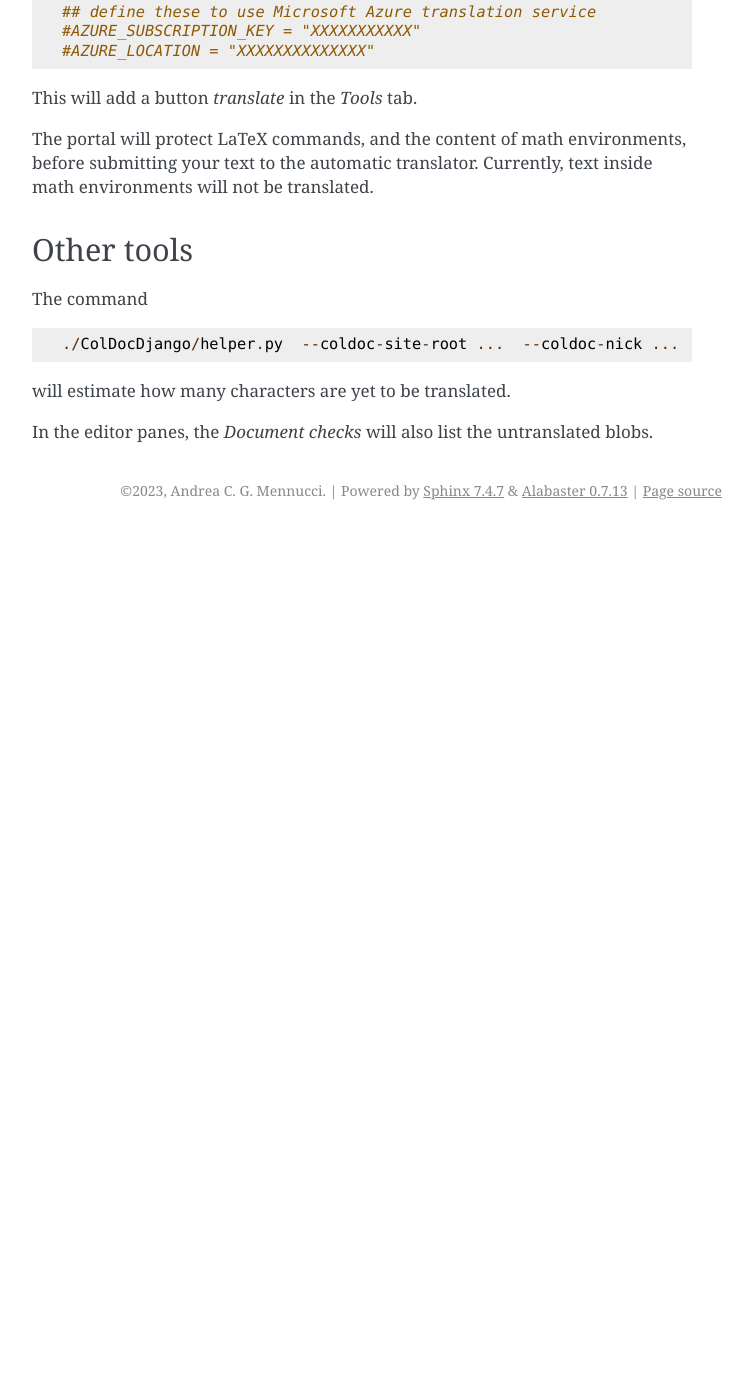
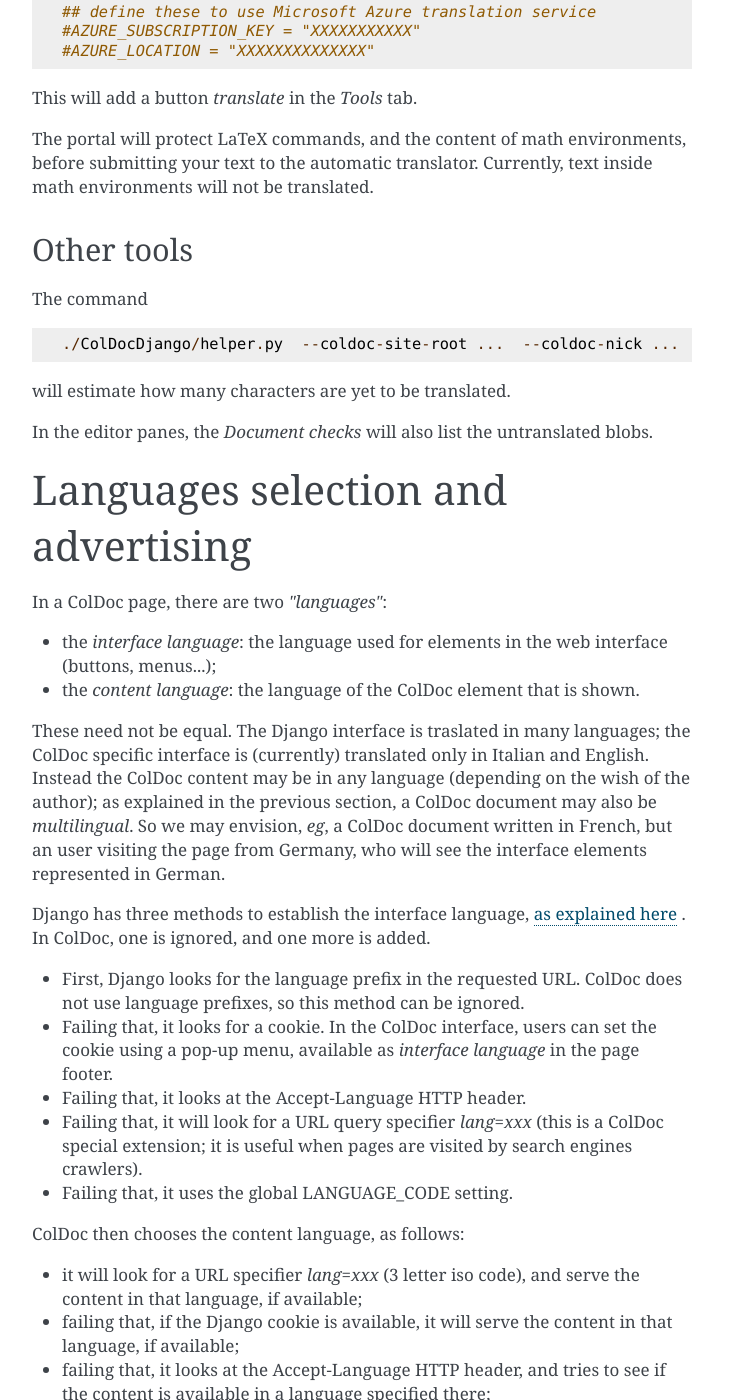
Before and after one commit to mennucc/ColDoc_project, a Sphinx documentation site: the page built from docs/source/multilingual.rst, in a window 1280 px wide and 1400 px high, scrolled down 3083 px. Shown: the whole window, without its empty margins (388-1140 px from the left). Built offline with Sphinx 7.4.7, drawn with Linux system fonts in a browser that asks for light colours; before the commit the page ends 3613 px from its top, so only the background shows below that; some of the changed text lies outside the part shown.

Commit message:
document language selection for `interface` and `content`

```diff
--- a/docs/source/multilingual.rst
+++ b/docs/source/multilingual.rst
@@ -173,3 +173,67 @@ The command
 will estimate how many characters are yet to be translated.
 
 In the editor panes, the `Document checks` will also list the untranslated blobs.
+
+
+Languages selection and advertising
+===================================
+
+In a ColDoc page, there are two *"languages"*:
+
+- the *interface language*: the language used for elements in the web interface (buttons, menus...);
+
+- the *content language*: the language of the ColDoc element that is shown.
+
+These need not be equal. The Django interface is traslated in many languages;
+the ColDoc specific interface is (currently) translated only in Italian and English.
+Instead the ColDoc content may be in any language (depending on the wish of the author);
+as explained in the previous section, a ColDoc document may also be *multilingual*.
+So we may envision, *eg*, a ColDoc document written in French, but an user visiting
+the page from Germany, who will see the interface elements represented in German.
+
+
+Django has three methods to establish the interface language,
+`as explained here <https://docs.djangoproject.com/en/4.2/topics/i18n/translation/#how-django-discovers-language-preference>`_
+.
+In ColDoc, one is ignored, and one more is  added.
+
+- First, Django looks for the language prefix in the requested URL. ColDoc does not use language prefixes,
+  so this method can be ignored.
+
+- Failing that, it looks for a cookie. In the ColDoc interface, users can set the cookie using a pop-up menu,
+  available as *interface language* in the page footer.
+
+- Failing that, it looks at the Accept-Language HTTP header.
+
+- Failing that, it will look for a URL query specifier *lang=xxx* (this is a ColDoc special extension;
+  it is useful when pages are visited by search engines crawlers).
+
+- Failing that, it uses the global LANGUAGE_CODE setting.
+
+ColDoc then chooses the content language, as follows:
+
+- it will look for a URL specifier *lang=xxx* (3 letter iso code), and serve the content in that language, if available;
+
+- failing that, if the Django cookie is available, it will serve the content in that language, if available;
+
+- failing that, it looks at the Accept-Language HTTP header, and tries to see if the content is available
+  in a language specified there;
+
+- failing that, it will serve the content in the default language (that, for multilingual ColDocs,
+  it the first language in the list).
+
+Moreover, the web page contains the `lang=...` attributes:
+
+- the `<head lang="..">` attribute is set to the interface language (2 letter iso code);
+
+- there is a `<div lang="..">` attribute for each html rendering of the content.
+
+
+There are also links of the form
+`<link rel="alternate" hreflang="XX"  href="http://.../UUID/.../.../?lang=XXX" />`
+in the page header, so that search engines crawlers will know that the content is available
+in other languages.
+
+This way, a language-aware browser, or web crawler, will know which parts of
+the web pare are in which language, and will also know that other
+languages are available
```
